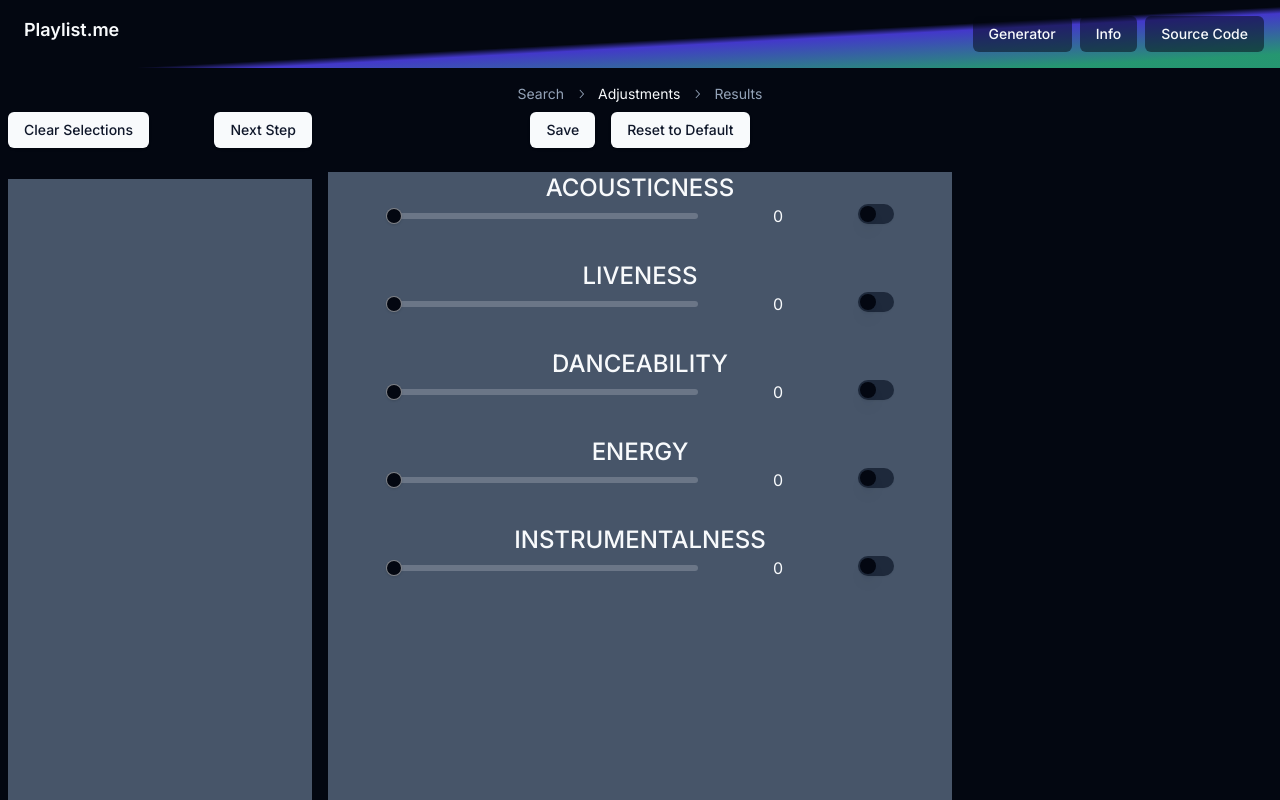
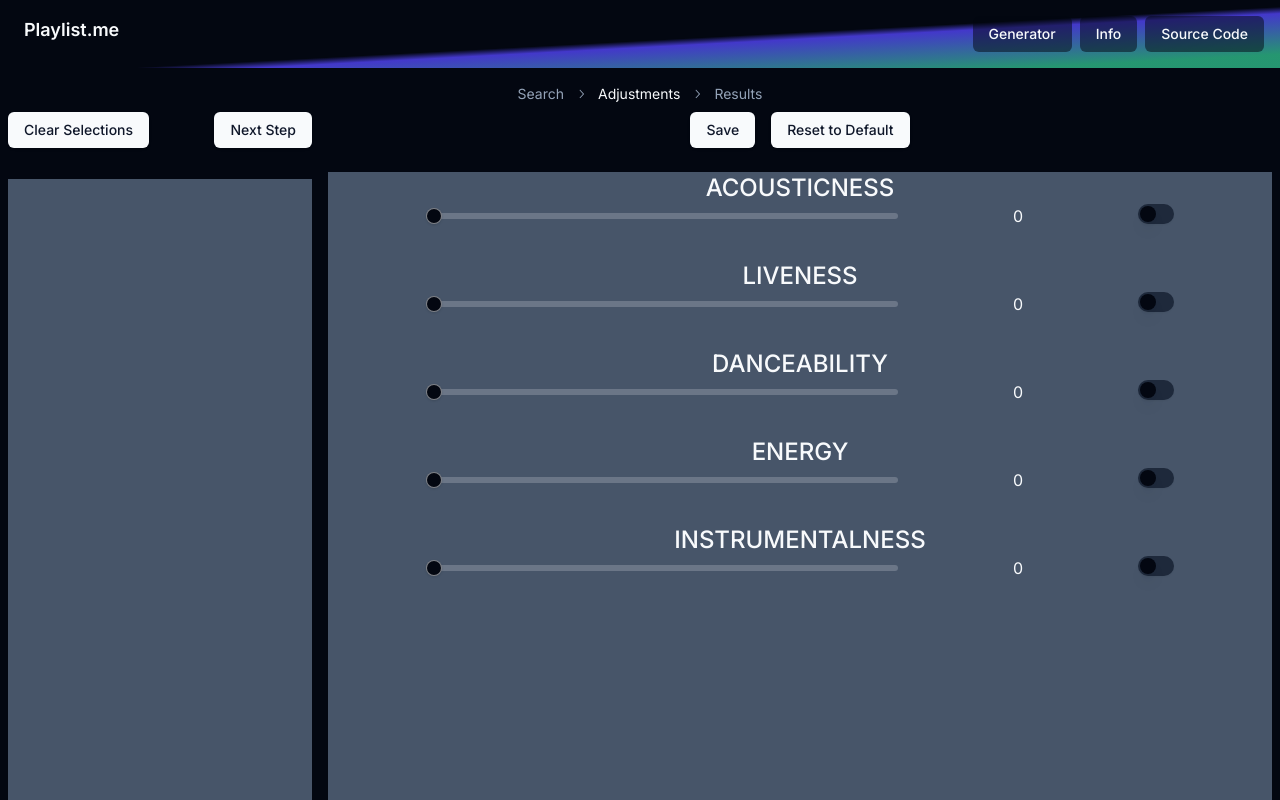
Before and after one commit to mgballou/playlist_me_2, a Next.js app: page /generator/g/adjustments in a window 1280 px wide. Shown: the top 800 px of the page. Built offline with nearby package versions, Linux system fonts and the light colour scheme.

Commit message:
correct grid positioning

```diff
--- a/app/generator/g/adjustments/page.tsx
+++ b/app/generator/g/adjustments/page.tsx
@@ -87,7 +87,7 @@ export default function Adjustments() {
     }, [])
 
     return (
-        <main className="col-span-2 h-[90vh] flex flex-col gap-6 p-2">
+        <main className="col-span-3 h-[90vh] flex flex-col gap-6 p-2">
             <div className="flex flex-row justify-center gap-4">
                 <Button onClick={() => saveAdjustments()}>Save</Button>
                 <Button>Reset to Default</Button>
--- a/app/generator/g/results/page.tsx
+++ b/app/generator/g/results/page.tsx
@@ -34,7 +34,7 @@ export default function Results() {
     }, [])
 
     return (
-        <main className="col-span-2 h-[90vh] flex flex-col gap-6 p-2">
+        <main className="col-span-3 h-[90vh] flex flex-col gap-6 p-2">
             <div className="flex flex-row justify-center gap-4">
                 <Button onClick={() => getResults()}>More Songs</Button>
                 <Button onClick={() => startOver()}>Start Over</Button>
```
